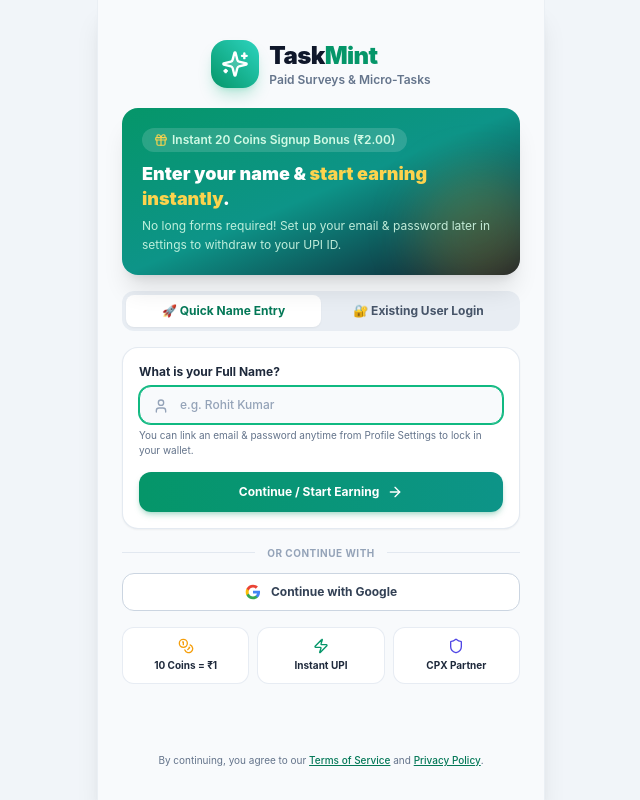
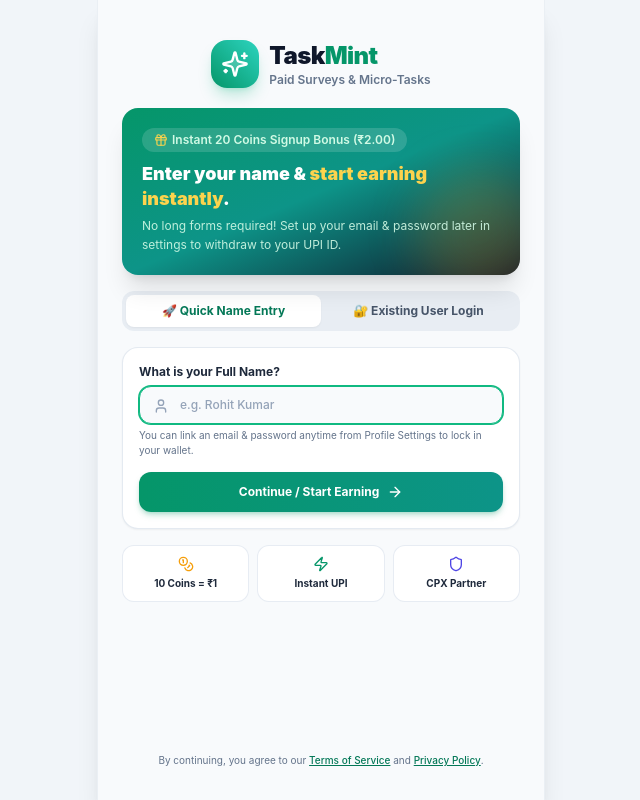
Before and after one commit to dhakadrachora/TaskMint, a Next.js app: page /login in a window 1280 px wide. Shown: the whole page, without its empty margins (319-959 px from the left). Built offline with nearby package versions, Linux system fonts and the light colour scheme; no server answers.

Commit message:
remove continue with google button

```diff
--- a/src/app/(auth)/login/page.tsx
+++ b/src/app/(auth)/login/page.tsx
@@ -91,7 +91,7 @@ function LoginContent() {
           },
         });
 
-        if (!anonError && anonData?.session && anonData.user) {
+        if (!anonError && anonData?.user) {
           // Update full_name in profile if needed
           await supabase
             .from("profiles")
@@ -181,36 +181,7 @@ function LoginContent() {
     }
   };
 
-  // 3. Google OAuth Login
-  const handleGoogleLogin = async () => {
-    try {
-      setLoading(true);
-      setError(null);
-      const supabase = createClient();
-      const origin = window.location.origin;
-      const referral = refCode ? `?ref=${encodeURIComponent(refCode)}` : "";
-      const redirectTo = `${origin}/api/auth/callback${referral}`;
-
-      const { error: signInError } = await supabase.auth.signInWithOAuth({
-        provider: "google",
-        options: {
-          redirectTo,
-          queryParams: {
-            access_type: "offline",
-            prompt: "consent",
-          },
-        },
-      });
-
-      if (signInError) throw signInError;
-    } catch (err: unknown) {
-      const message = err instanceof Error ? err.message : "Google login failed";
-      setError(message);
-      setLoading(false);
-    }
-  };
-
-  // 4. Send Reset Password Email
+  // 3. Send Reset Password Email
   const handleForgotPassword = async (e: React.FormEvent) => {
     e.preventDefault();
     setError(null);
@@ -290,11 +261,10 @@ function LoginContent() {
               setActiveTab("quick");
               setError(null);
             }}
-            className={`py-2 rounded-lg transition-all cursor-pointer ${
-              activeTab === "quick"
+            className={`py-2 rounded-lg transition-all cursor-pointer ${activeTab === "quick"
                 ? "bg-white text-emerald-700 shadow-sm"
                 : "text-slate-600 hover:text-slate-900"
-            }`}
+              }`}
           >
             🚀 Quick Name Entry
           </button>
@@ -304,11 +274,10 @@ function LoginContent() {
               setActiveTab("existing");
               setError(null);
             }}
-            className={`py-2 rounded-lg transition-all cursor-pointer ${
-              activeTab === "existing"
+            className={`py-2 rounded-lg transition-all cursor-pointer ${activeTab === "existing"
                 ? "bg-white text-emerald-700 shadow-sm"
                 : "text-slate-600 hover:text-slate-900"
-            }`}
+              }`}
           >
             🔐 Existing User Login
           </button>
@@ -422,40 +391,6 @@ function LoginContent() {
             </button>
           </form>
         )}
-
-        {/* Divider */}
-        <div className="mt-4 flex items-center space-x-3 text-slate-400 text-xs">
-          <div className="flex-1 h-px bg-slate-200" />
-          <span className="text-[10px] uppercase font-bold tracking-wider">or continue with</span>
-          <div className="flex-1 h-px bg-slate-200" />
-        </div>
-
-        {/* Continue with Google button */}
-        <button
-          onClick={handleGoogleLogin}
-          disabled={loading}
-          className="mt-3 w-full flex items-center justify-center space-x-2.5 rounded-xl bg-white border border-slate-300 py-2.5 px-4 text-xs font-bold text-slate-700 shadow-2xs hover:bg-slate-50 active:scale-[0.98] transition-all cursor-pointer"
-        >
-          <svg className="h-4 w-4" viewBox="0 0 24 24">
-            <path
-              fill="#4285F4"
-              d="M22.56 12.25c0-.78-.07-1.53-.2-2.25H12v4.26h5.92c-.26 1.37-1.04 2.53-2.21 3.31v2.77h3.57c2.08-1.92 3.28-4.74 3.28-8.09z"
-            />
-            <path
-              fill="#34A853"
-              d="M12 23c2.97 0 5.46-.98 7.28-2.66l-3.57-2.77c-.98.66-2.23 1.06-3.71 1.06-2.86 0-5.29-1.93-6.16-4.53H2.18v2.84C3.99 20.53 7.7 23 12 23z"
-            />
-            <path
-              fill="#FBBC05"
-              d="M5.84 14.09c-.22-.66-.35-1.36-.35-2.09s.13-1.43.35-2.09V7.06H2.18C1.43 8.55 1 10.22 1 12s.43 3.45 1.18 4.94l2.85-2.22.81-.63z"
-            />
-            <path
-              fill="#EA4335"
-              d="M12 5.38c1.62 0 3.06.56 4.21 1.64l3.15-3.15C17.45 2.09 14.97 1 12 1 7.7 1 3.99 3.47 2.18 7.06l3.66 2.84c.87-2.6 3.3-4.52 6.16-4.52z"
-            />
-          </svg>
-          <span>Continue with Google</span>
-        </button>
 
         {/* Feature Highlights */}
         <div className="mt-4 grid grid-cols-3 gap-2 text-center">
```
